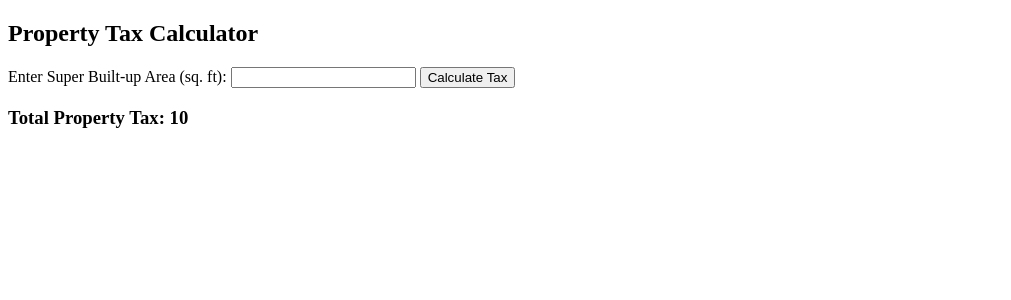
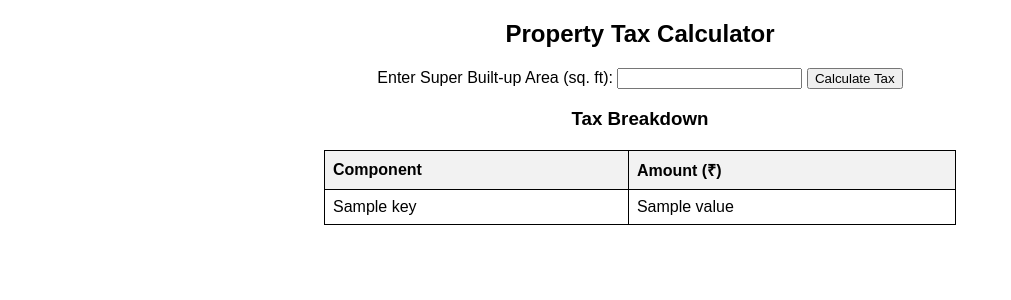
Before and after one commit to ranjeetsy/property-tax-calculator, a Flask app: template templates/index.html in a window 1280 px wide. Shown: the top 300 px of the page, without its empty margins (0-1011 px from the left). Run offline with Flask 3, Linux system fonts and the light colour scheme; the template is opened without the code that fills it: most values are stand-ins (such as "Sample title", 1, 10 or a date in 2020).

Commit message:
Added tax breakdown in UI

```diff
--- a/app.py
+++ b/app.py
@@ -12,18 +12,30 @@ def calculate_property_tax(super_built_up_area):
     G = 100  # Street Light Maintenance (Fixed)
 
     total_tax = A + B + C + D + E + F + G
-    return round(total_tax, 2)
+
+    breakdown = {
+        "Building Tax (A)": round(A, 2),
+        "Land Tax (B)": round(B, 2),
+        "Beggar Cess (C = (A+B) × 3%)": round(C, 2),
+        "Library Cess (D = (A+B) × 6%)": round(D, 2),
+        "Health Cess (E = (A+B) × 15%)": round(E, 2),
+        "Water Supply (F)": F,
+        "Street Light Maintenance (G)": G,
+        "Total Property Tax": round(total_tax, 2)
+    }
+
+    return breakdown
 
 @app.route("/", methods=["GET", "POST"])
 def index():
-    tax = None
+    breakdown = None
     if request.method == "POST":
         try:
             area = float(request.form["area"])
-            tax = calculate_property_tax(area)
+            breakdown = calculate_property_tax(area)
         except ValueError:
-            tax = "Invalid input! Please enter a numeric value."
-    return render_template("index.html", tax=tax)
+            breakdown = {"Error": "Invalid input! Please enter a numeric value."}
+    return render_template("index.html", breakdown=breakdown)
 
 if __name__ == "__main__":
     app.run(debug=True)
--- a/templates/index.html
+++ b/templates/index.html
@@ -4,6 +4,12 @@
     <meta charset="UTF-8">
     <meta name="viewport" content="width=device-width, initial-scale=1.0">
     <title>Property Tax Calculator</title>
+    <style>
+        body { font-family: Arial, sans-serif; text-align: center; }
+        table { width: 50%; margin: auto; border-collapse: collapse; margin-top: 20px; }
+        th, td { border: 1px solid black; padding: 8px; text-align: left; }
+        th { background-color: #f2f2f2; }
+    </style>
 </head>
 <body>
     <h2>Property Tax Calculator</h2>
@@ -13,8 +19,20 @@
         <button type="submit">Calculate Tax</button>
     </form>
 
-    {% if tax is not none %}
-        <h3>Total Property Tax: {{ tax }}</h3>
+    {% if breakdown %}
+        <h3>Tax Breakdown</h3>
+        <table>
+            <tr>
+                <th>Component</th>
+                <th>Amount (₹)</th>
+            </tr>
+            {% for key, value in breakdown.items() %}
+                <tr>
+                    <td>{{ key }}</td>
+                    <td>{{ value }}</td>
+                </tr>
+            {% endfor %}
+        </table>
     {% endif %}
 </body>
 </html>
```
